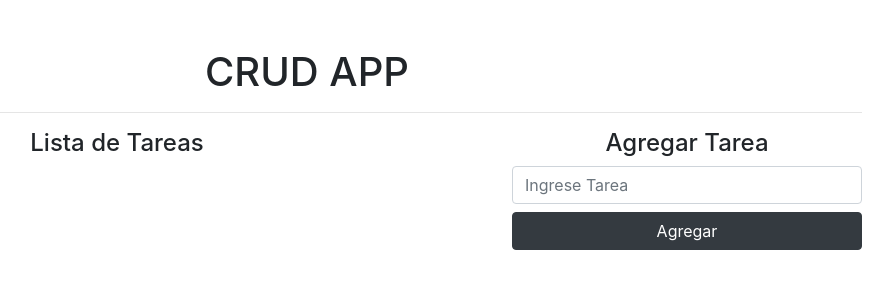
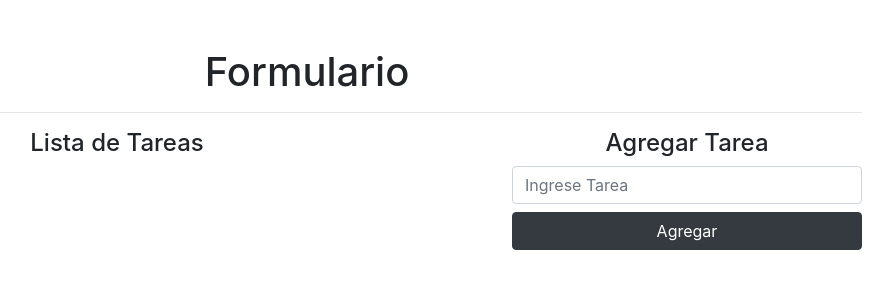
Before and after one commit to FefaH/Formulario, a React (Create React App) app: page / in a window 1280 px wide. Shown: the top 300 px of the page, without its empty margins (333-1226 px from the left). Built offline with nearby package versions, Linux system fonts and the light colour scheme; the HTML template or start-up script is replaced by a standard one.

Commit message:
Cambiando titulo

```diff
--- a/src/App.jsx
+++ b/src/App.jsx
@@ -56,7 +56,7 @@
 
 
     <div className="container mt-5">
-  <h1 className="text-center">CRUD APP</h1>
+  <h1 className="text-center">Formulario</h1>
   <hr/>
   <div className="row">
 
```
